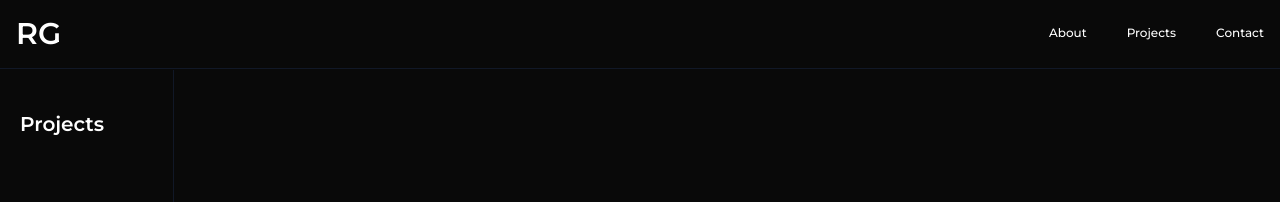
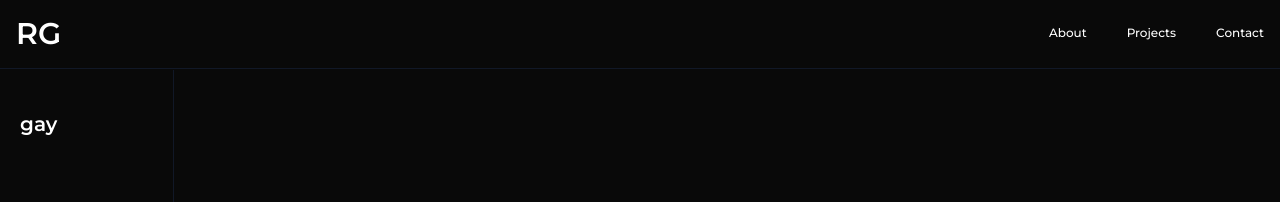
Before and after one commit to JustGabo/PortFolio, a React (Vite) app: page /projects in a window 1280 px wide. Shown: the top 202 px of the page. Built offline with nearby package versions, Linux system fonts and the light colour scheme.

Commit message:
first commit to test

```diff
--- a/src/projects/page.jsx
+++ b/src/projects/page.jsx
@@ -26,7 +26,7 @@ const Page = () => {
             offset={-90}
             duration={500}
           >
-            Projects
+            gay
           </Link>
         </h2>
         <ul className="ul flex flex-col gap-2 w-[80%] text-xs font-medium ">
```
